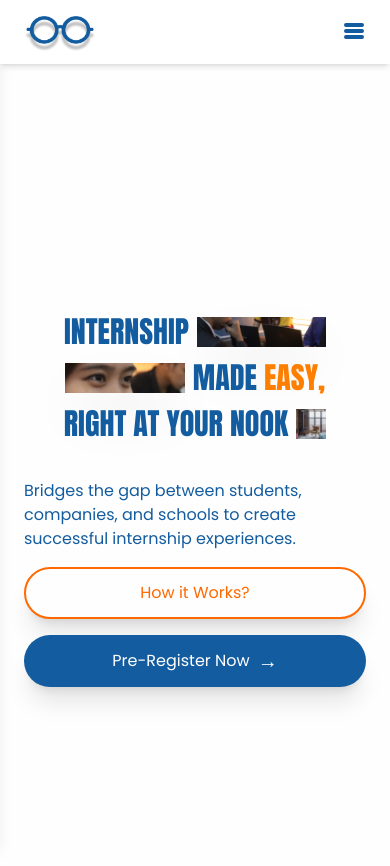
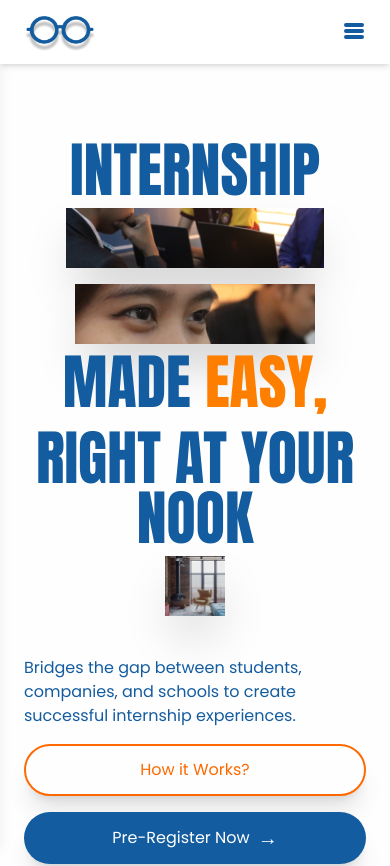
Before and after one commit to Jepireee/internnook-landingpage, a Next.js app: page / in a window 390 px wide. Shown: the top 866 px of the page. Built offline with nearby package versions, Linux system fonts and the light colour scheme.

Commit message:
fix home page responsiveness.

```diff
--- a/src/app/ui/pages/home.jsx
+++ b/src/app/ui/pages/home.jsx
@@ -12,7 +12,7 @@ export default function HomePage() {
     <>
       <section
         id="homePage"
-        className="relative min-h-screen flex items-center justify-center bg-[#FEFEFE] px-6 pt-20 lg:px-16 overflow-hidden"
+        className="relative min-h-screen flex items-center justify-center bg-[#FEFEFE] px-6 py-20 md:pt-32 lg:px-16 lg:py-10"
       >
         <motion.div
           initial={{ opacity: 0, y: 50 }}
@@ -25,7 +25,7 @@ export default function HomePage() {
               initial={{ opacity: 0, scale: 0.9 }}
               animate={{ opacity: 1, scale: 1 }}
               transition={{ duration: 0.6, delay: 0.3 }}
-              className={`${anton.className} font-extrabold text-[#135C9F] uppercase leading-none text-3xl sm:text-5xl md:text-9xl space-y-4 text-center`}
+              className={`${anton.className} font-extrabold text-[#135C9F] uppercase leading-none text-6xl md:text-8xl xl:text-9xl space-y-4 text-center`}
             >
               <motion.div
                 initial={{ opacity: 0, y: -30 }}
@@ -67,8 +67,11 @@ export default function HomePage() {
               className="mt-6 flex flex-col items-center sm:items-center text-center sm:text-center"
             >
               <div className="mt-4 flex flex-col sm:flex-row gap-4 justify-center">
-                <p className={`${poppins.className} text-[#135C9F] text-base sm:text-lg max-w-lg text-left sm:mr-[4em] md:mr-[8em]`}>
-                  Bridges the gap between students, companies, and schools to create successful internship experiences.
+                <p
+                  className={`${poppins.className} text-[#135C9F] text-base sm:text-lg max-w-lg text-left sm:mr-[4em] md:mr-[8em]`}
+                >
+                  Bridges the gap between students, companies, and schools to
+                  create successful internship experiences.
                 </p>
 
                 <motion.button
@@ -76,20 +79,23 @@ export default function HomePage() {
                   animate={{ opacity: 1, scale: 1 }}
                   transition={{ duration: 0.5, delay: 1.2 }}
                   onClick={() =>
-                    document.getElementById("worksPage")?.scrollIntoView({ behavior: "smooth" })
+                    document
+                      .getElementById("worksPage")
+                      ?.scrollIntoView({ behavior: "smooth" })
                   }
                   className={`${poppins.className} border-2 border-orange-500 text-orange-500 px-6 py-3 rounded-full text-base sm:text-lg font-semibold shadow-xl hover:bg-orange-500 hover:text-white transition`}
                 >
                   How it Works?
                 </motion.button>
 
-
                 <motion.button
                   initial={{ opacity: 0, scale: 0.8 }}
                   animate={{ opacity: 1, scale: 1 }}
                   transition={{ duration: 0.5, delay: 1.4 }}
                   onClick={() =>
-                    document.getElementById("registerPage")?.scrollIntoView({ behavior: "smooth" })
+                    document
+                      .getElementById("registerPage")
+                      ?.scrollIntoView({ behavior: "smooth" })
                   }
                   className={` ${poppins.className} bg-[#135C9F] text-white px-6 py-3 rounded-full text-base sm:text-lg font-semibold shadow-xl flex items-center justify-center gap-2 hover:bg-blue-800 transition`}
                 >
```
